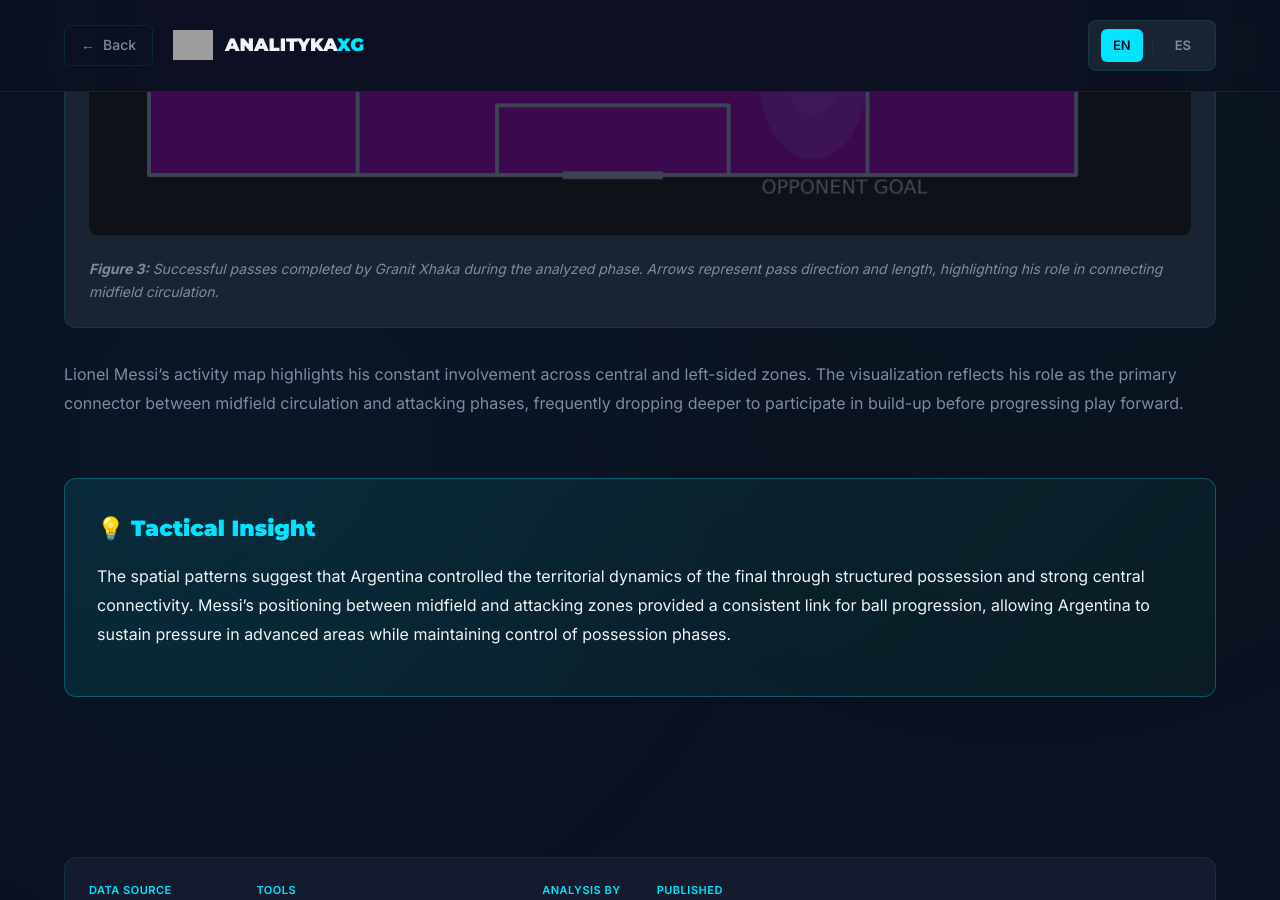
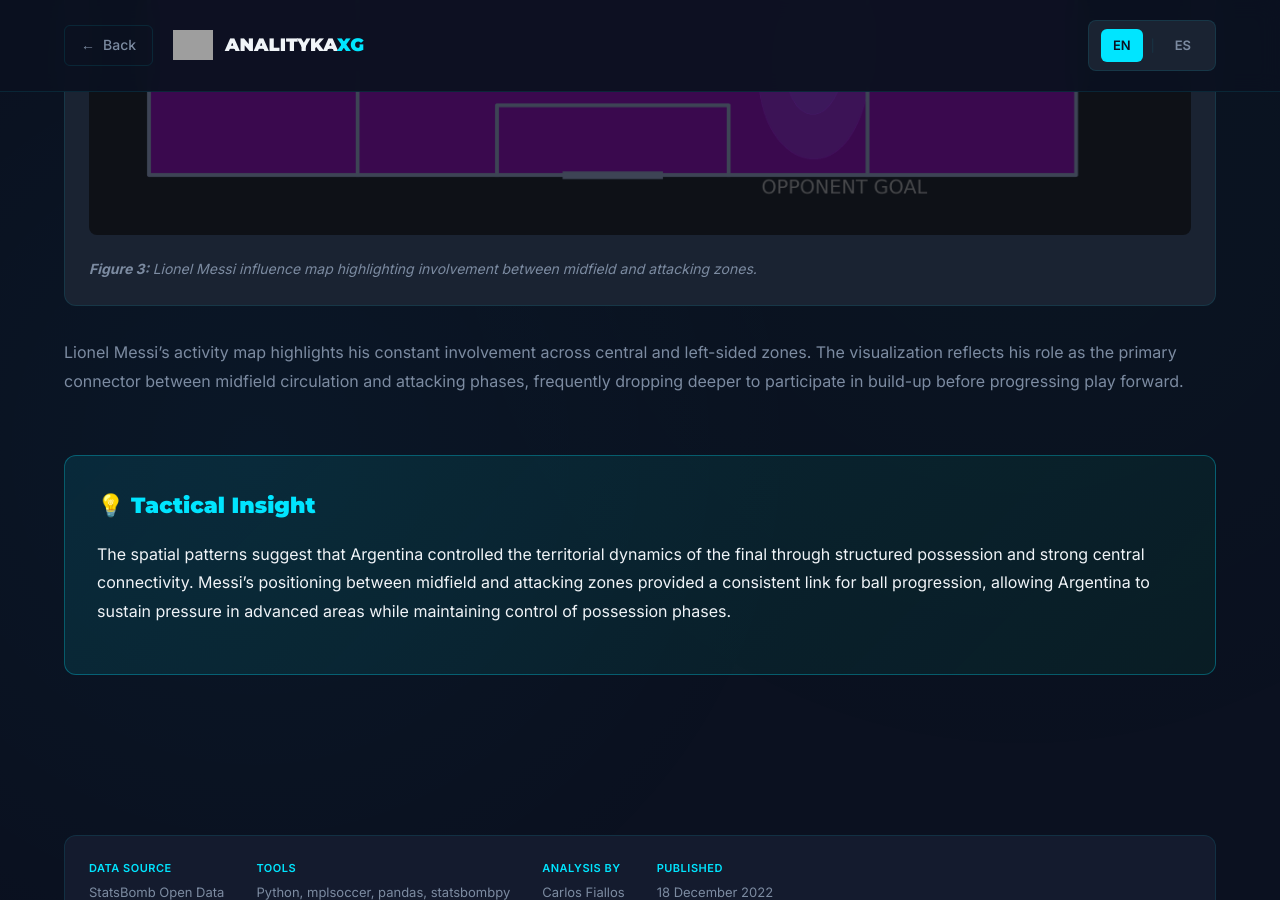
Before and after one commit to Fiallos77/analitykaXG, a Jekyll site: the page built from reports/ArgentinavsFranceHeadMap.md, in a window 1280 px wide and 900 px high, scrolled down 3972 px. Built offline with Jekyll 4.4.1, drawn with Linux system fonts in a browser that asks for light colours; some of the changed text lies outside the part shown; grey boxes are pictures that could not be loaded.

Commit message:
Update ArgentinavsFranceHeadMap.md

```diff
--- a/reports/ArgentinavsFranceHeadMap.md
+++ b/reports/ArgentinavsFranceHeadMap.md
@@ -86,11 +86,11 @@ lang: en
         <div style="display: grid; grid-template-columns: 1fr 1fr; gap: 16px;">
             <div>
                 <img src="{{ site.baseurl }}/assets/images/heatmap_argentina.png" alt="Argentina Head Map">
-                <p class="viz-caption"><strong>Figure 1: </strong>Argentina territorial activity during the match.</p>
+                <p class="viz-caption"><strong>Figure 1: </strong>Argentina spatial activity during the match.</p>
             </div>
             <div>
                 <img src="{{ site.baseurl }}/assets/images/heatmap_francia.png" alt="Imagen derecha">
-                <p class="viz-caption"><strong>Figure 2: </strong>France spatial activity distribution..</p>
+                <p class="viz-caption"><strong>Figure 2: </strong>France activity distribution across the pitch.</p>
             </div>
         </div>
     </div>
@@ -102,8 +102,7 @@ lang: en
     <div class="visualization">
         <img src="{{ site.baseurl }}/assets/images/heatmap_messi.png" alt="Messi Head Map">
         <p class="viz-caption">
-            <strong>Figure 3: </strong>Successful passes completed by Granit Xhaka during the analyzed phase.
-            Arrows represent pass direction and length, highlighting his role in connecting midfield circulation.
+            <strong>Figure 3: </strong>Lionel Messi influence map highlighting involvement between midfield and attacking zones.
         </p>
     </div>
     <div class="content-section">
```
